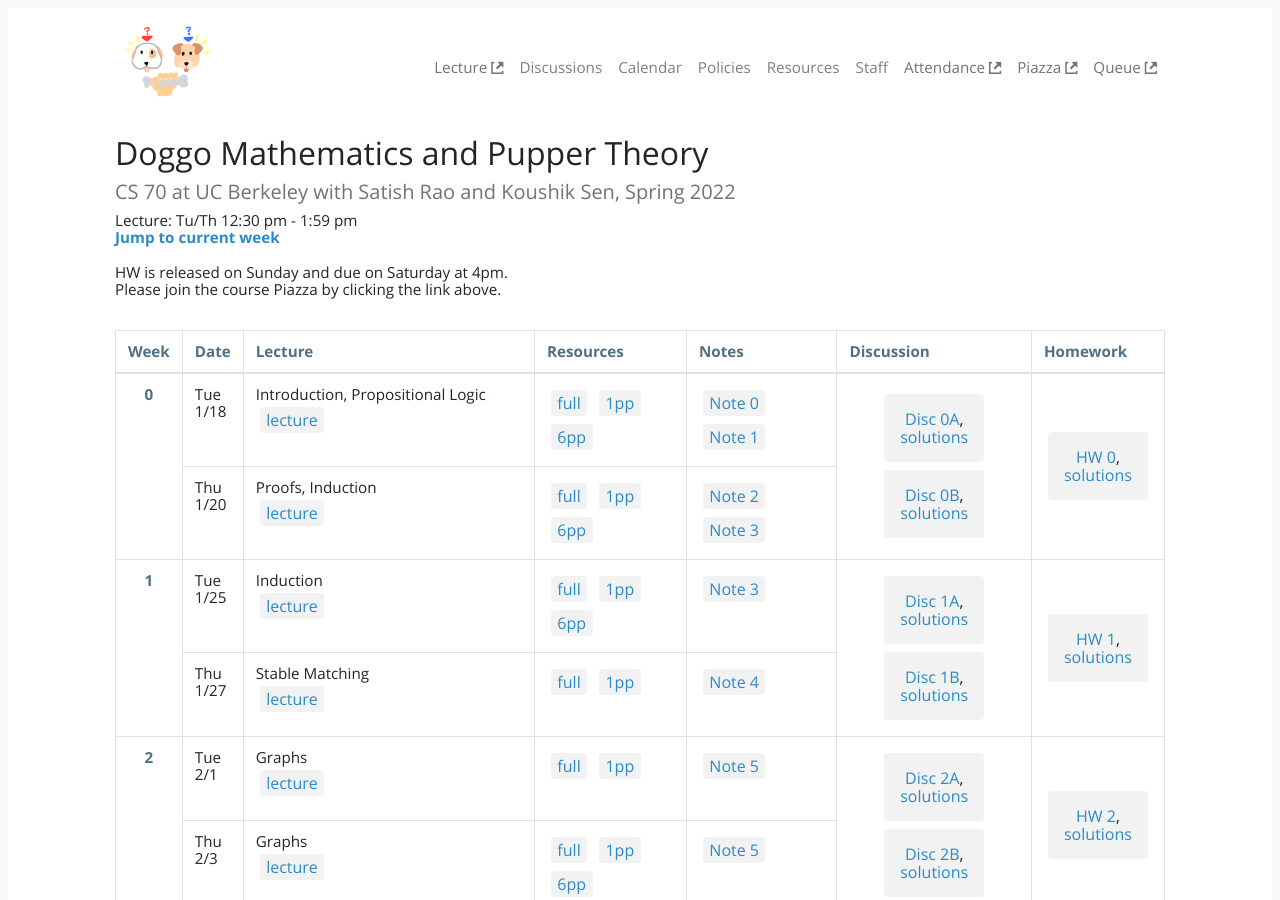
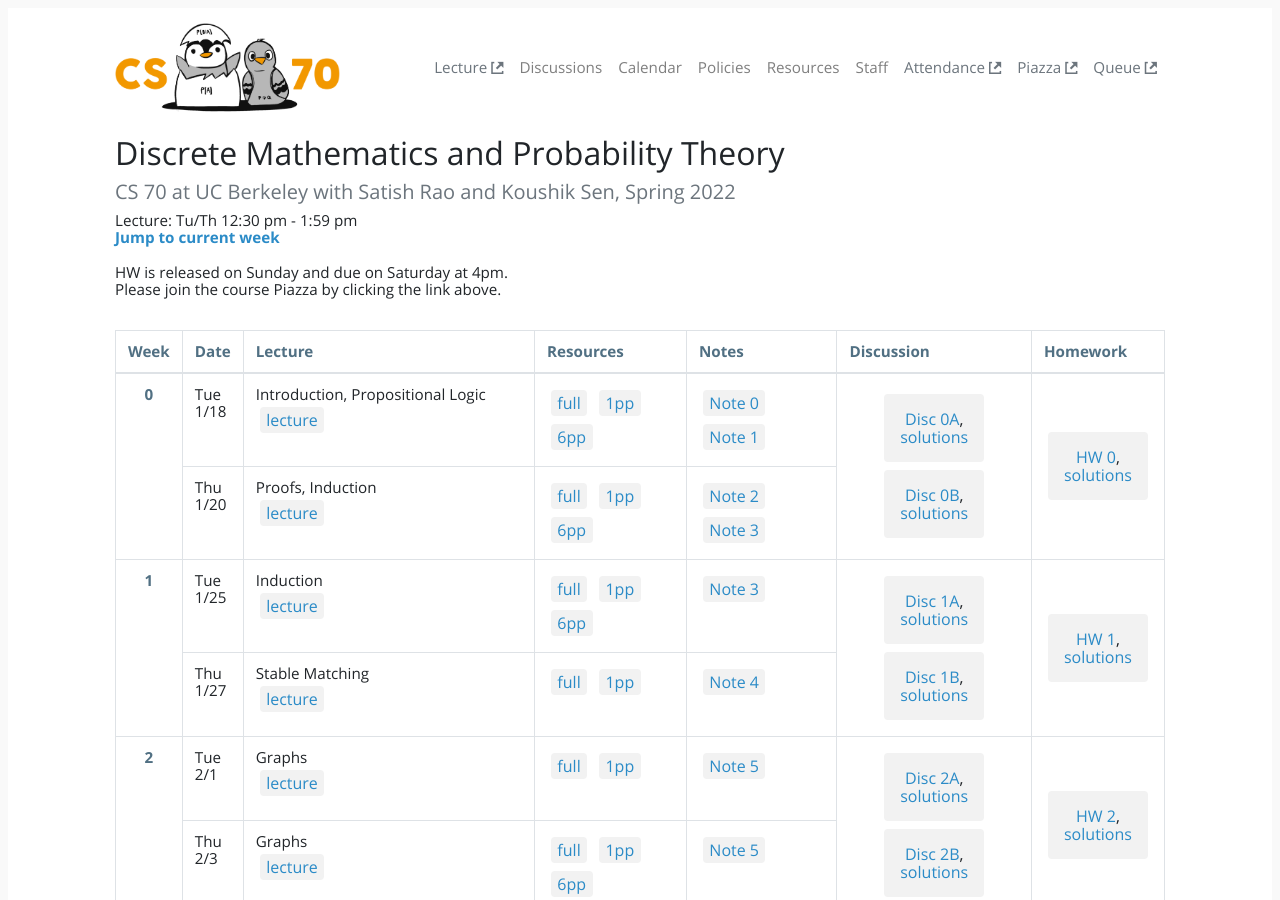
Before and after one commit to tsgoten/cs70-website, a Jekyll site: the page built from index.html, in a window 1280 px wide and 900 px high. Built offline with Jekyll 4.4.1, drawn with Linux system fonts in a browser that asks for light colours.

Commit message:
Revert "Doggofication"

```diff
--- a/_config.yml
+++ b/_config.yml
@@ -15,14 +15,14 @@
 # in the templates via {{ site.myvariable }}.
 title: CS 70
 description: >- # this means to ignore newlines until "baseurl:"
-  EECS 70 - Doggo Mathematics and Pupper Theory
+  EECS 70 - Discrete Mathematics and Probability Theory
 
 url: "http://eecs70.org" # the base hostname & protocol for your site, e.g. http://example.com
 
 # IF PUBLISHING FOR cs170.org, SET THIS TO ""
 # IF PUBLISHING FOR inst.eecs, SET THIS TO "/~cs170/sem", i.e. "/~cs170/sp19"
 baseurl: ""
-headerimg: "/assets/70.png"
+headerimg: "/assets/penguin_and_pigeon.png"
 
 # Build settings
 markdown: kramdown
--- a/index.html
+++ b/index.html
@@ -6,7 +6,7 @@ title: Home
 {% assign LECTURES_PER_WEEK = 2 %}
 
 <h2>
-    Doggo Mathematics and Pupper Theory
+    Discrete Mathematics and Probability Theory
 </h2>
 <h4 class="text-muted">
     CS 70 at UC Berkeley with Satish Rao and Koushik Sen, Spring 2022
```
Also changed, not shown: assets/70.png (deleted).
